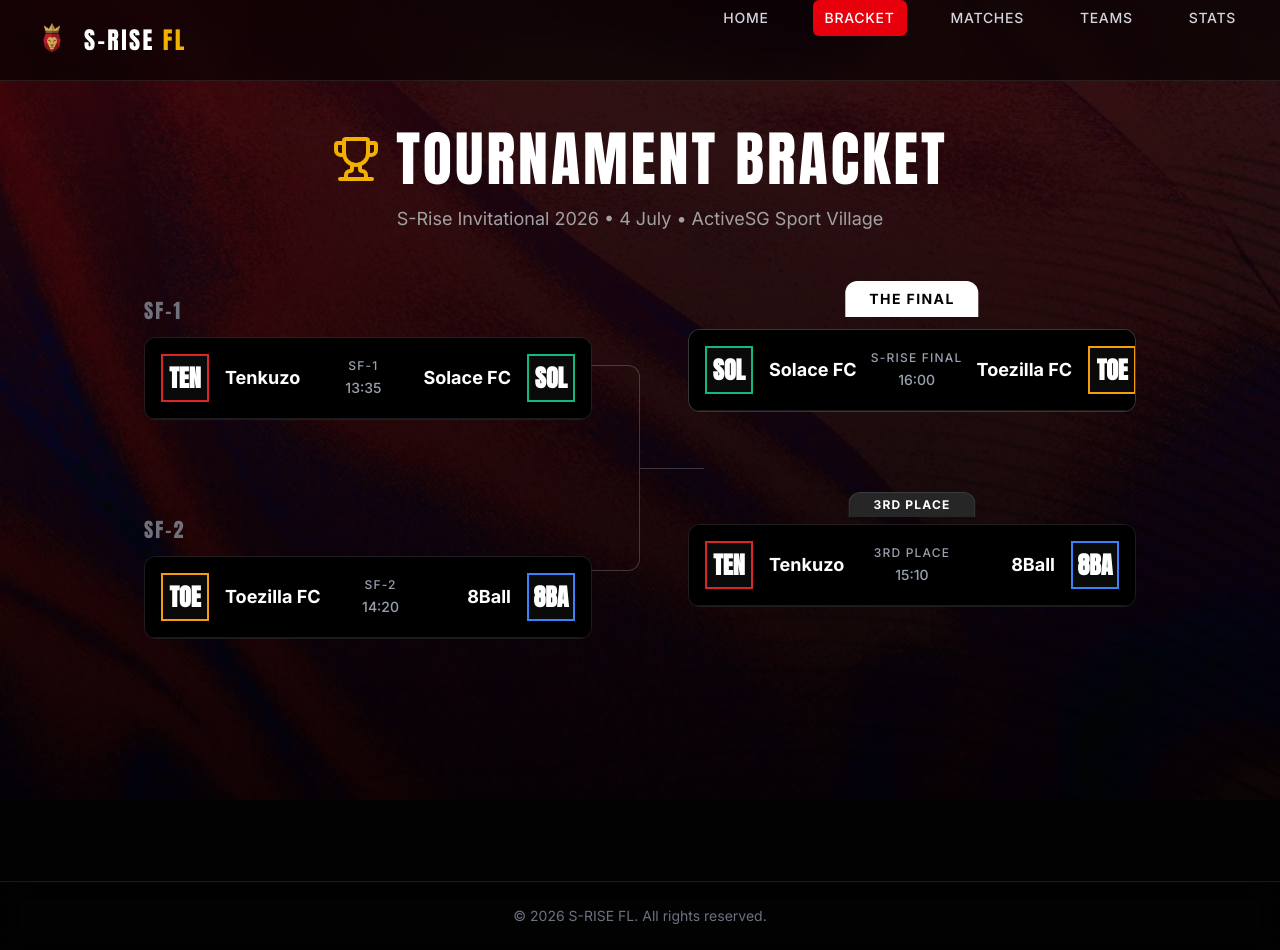
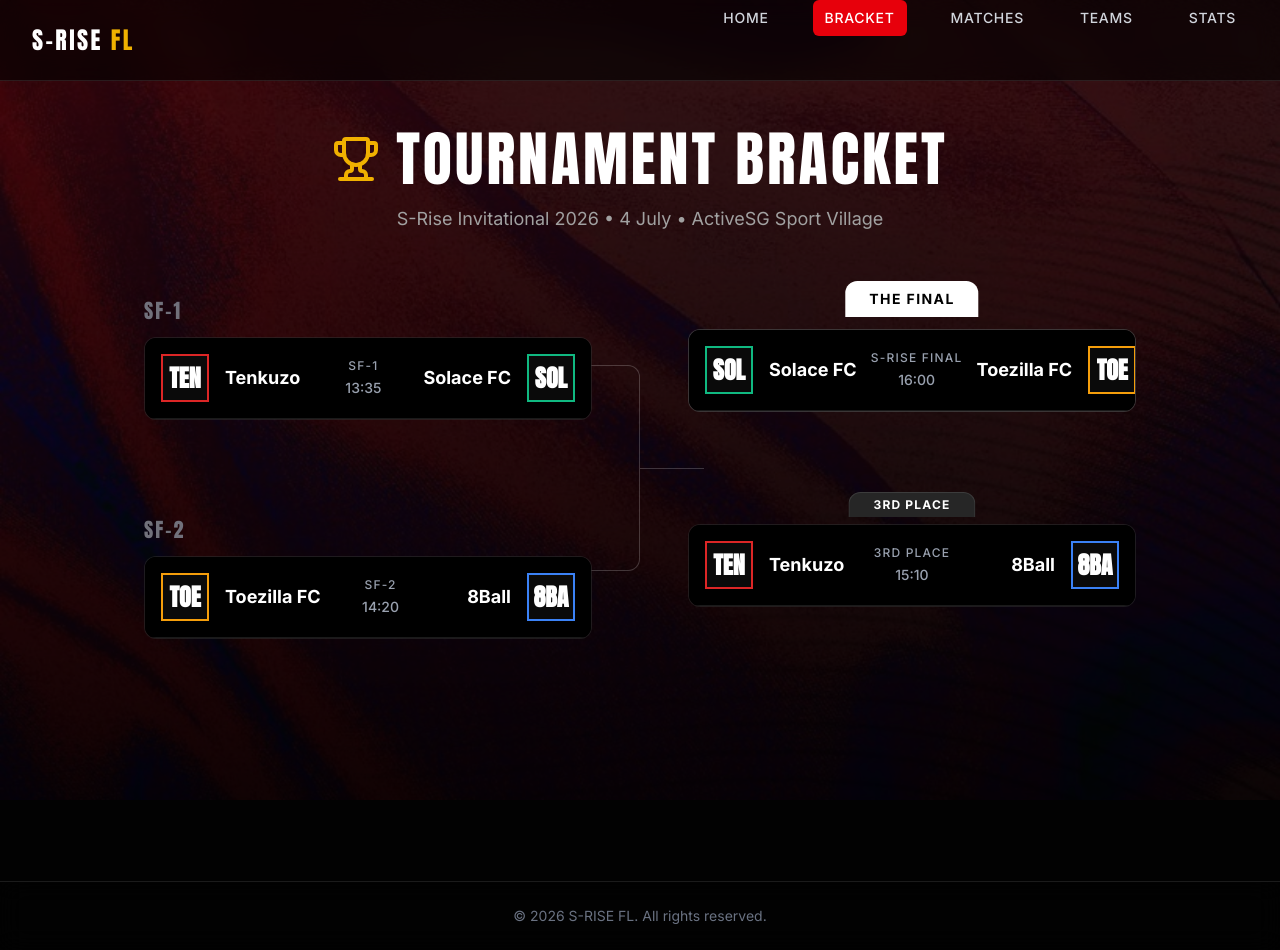
Before and after one commit to shezan2/s-rise-fl, a Next.js app: page /bracket in a window 1280 px wide. Built offline with nearby package versions, Linux system fonts and the light colour scheme.

Commit message:
Remove logo from header

```diff
--- a/src/components/Navbar.tsx
+++ b/src/components/Navbar.tsx
@@ -23,7 +23,6 @@ export default function Navbar() {
         <div className="flex justify-between h-20">
           <div className="flex items-center gap-4">
             <Link href="/" className="flex items-center gap-3">
-              <img src="/crest-logo.png" alt="S-Rise FL Logo" className="w-10 h-10 object-contain" />
               <span className="font-anton text-2xl text-white tracking-widest uppercase">
                 S-Rise <span className="text-yellow-500">FL</span>
               </span>
```
